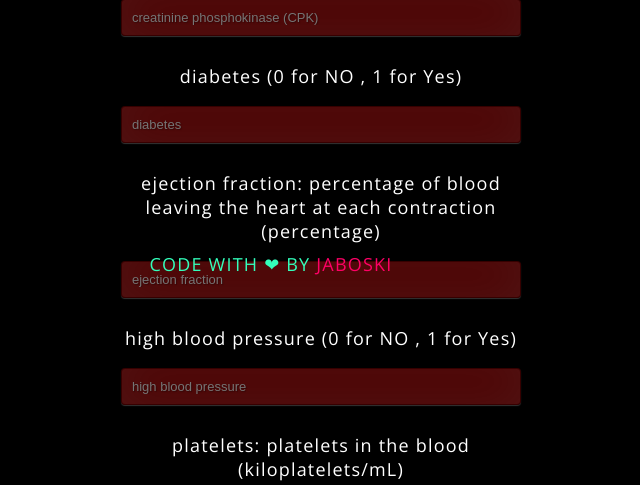
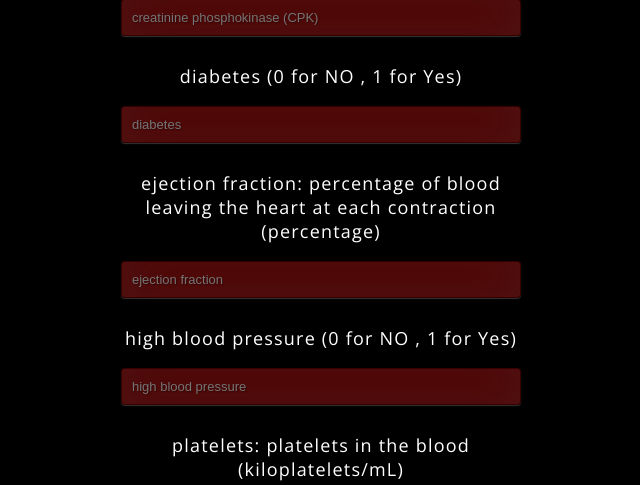
Before and after one commit to abdelrahman-montasser/risk-of-heart-failure-using-machine-learning, a Python web app: template templates/index.html in a window 1280 px wide. Shown: the part 516-1001 px from the top of the page, without its empty margins (369-1009 px from the left). Run offline with Jinja, Linux system fonts and the light colour scheme; the template is opened without the code that fills it, so the values that code supplies are empty.

Commit message:
Update index.html

```diff
--- a/templates/index.html
+++ b/templates/index.html
@@ -10,23 +10,7 @@
 <link href='https://fonts.googleapis.com/css?family=Hind:300' rel='stylesheet' type='text/css'>
 <link href='https://fonts.googleapis.com/css?family=Open+Sans+Condensed:300' rel='stylesheet' type='text/css'>
 <link rel="stylesheet" href="{{ url_for('static', filename='css/style.css') }}">
-	  <style>
 
-	#page-footer {
-
-	  position: fixed;
-	  bottom: 0;
-	  left: 0;
-
-	  width: 100%;
-	  height: 40px;
-	  padding: 0 5px;
-
-	  display: flex;
-	  align-items: center;
-	  justify-content: center;
-	}
-  </style>
 
 </head>
 
@@ -71,8 +55,6 @@
 
  </div>
 
-<footer id="page-footer">
-  <p style="color:#33ffbb">CODE WITH ❤ BY <span  style="color:#ff0066">JABOSKI</span></p>
-</footer>
+
 </body>
 </html>
```
